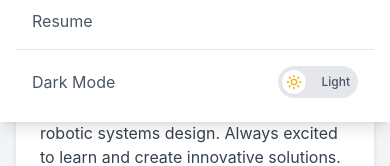
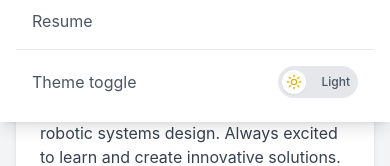
Before and after one commit to Vishnu01110110/Portfolio, a React (Create React App) app: page /Portfolio/about in a window 390 px wide. Both pictures are taken after a click on the button 362 px from the left and 32 px from the top of the page. Shown: the part 175-341 px from the top of the page. Built offline with nearby package versions, Linux system fonts and the light colour scheme.

Commit message:
hamburger_v3

```diff
--- a/src/Portfolio.js
+++ b/src/Portfolio.js
@@ -498,7 +498,7 @@ const Portfolio = ({ children }) => {
             {/* Mobile dark mode toggle */}
             <div className="border-t border-gray-200 dark:border-gray-700 pt-2 mt-2">
               <div className="flex items-center justify-between px-4 py-2">
-                <span className="text-gray-600 dark:text-gray-300">Dark Mode</span>
+                <span className="text-gray-600 dark:text-gray-300">Theme toggle</span>
                 <ModernToggle darkMode={darkMode} setDarkMode={setDarkMode} />
               </div>
             </div>
```
